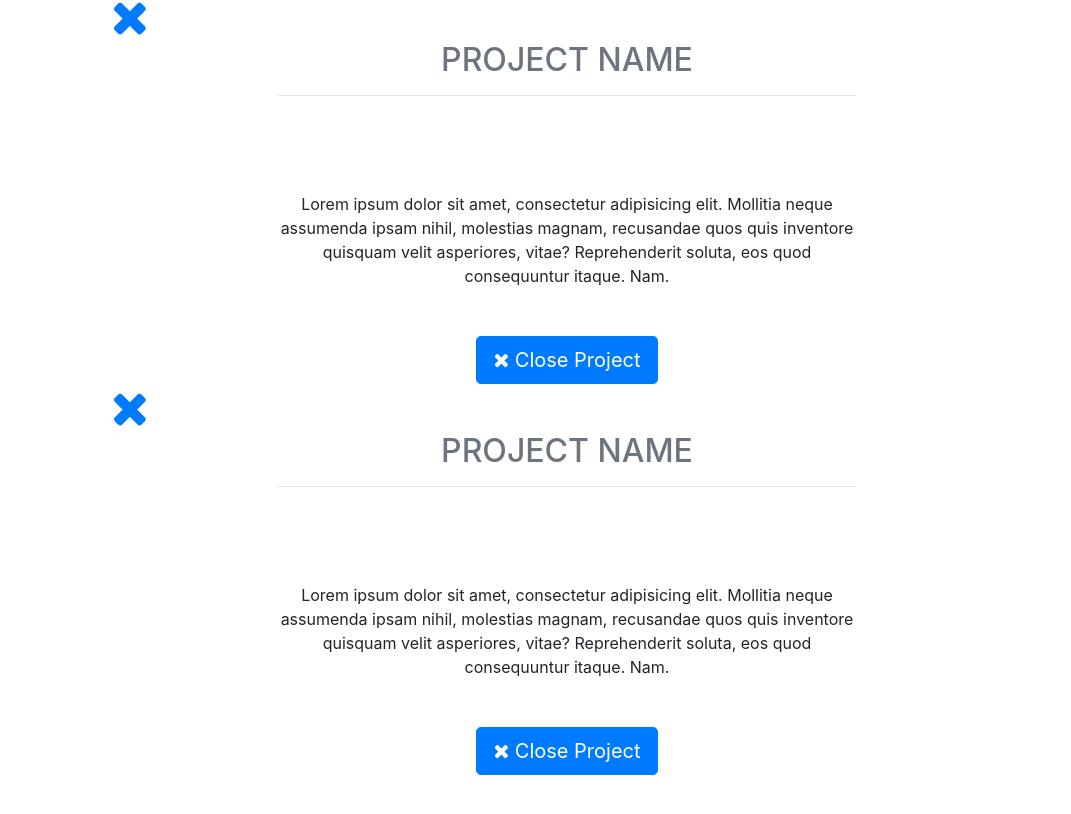
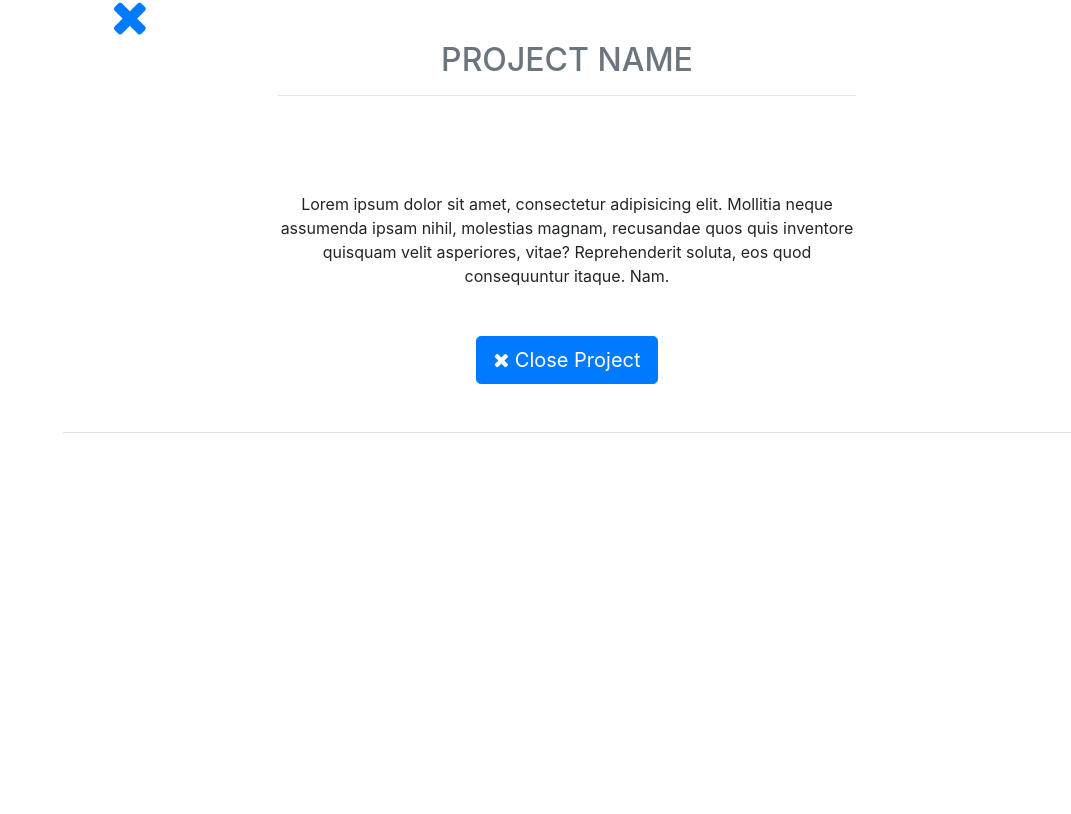
Before and after one commit to keolazy/keolazy.github.io, a website with bundled scripts: page index.html in a window 1280 px wide. Shown: the part 5790-6604 px from the top of the page, without its empty margins (209-1280 px from the left). After the commit the page ends 6223 px from the top, so only its background shows below. Built offline with nearby package versions, Linux system fonts and the light colour scheme; files whose address does not match are found by name; a web font is replaced by a local one.

Commit message:
removed portfolio

```diff
--- a/index.html
+++ b/index.html
@@ -425,35 +425,7 @@
                 <a class="btn btn-primary btn-lg rounded-pill portfolio-modal-dismiss" href="#">
                   <i class="fa fa-close"></i>
                   Close Project</a>
-              </div>
-            </div>
-          </div>
-        </div>
-      </div>
 
-      <!-- Portfolio Modal 6 -->
-      <div class="portfolio-modal mfp-hide" id="portfolio-modal-6">
-        <div class="portfolio-modal-dialog bg-white">
-          <a class="close-button d-none d-md-block portfolio-modal-dismiss" href="#">
-            <i class="fa fa-3x fa-times"></i>
-          </a>
-          <div class="container text-center">
-            <div class="row">
-              <div class="col-lg-8 mx-auto">
-                <h2 class="text-secondary text-uppercase mb-0">Project Name</h2>
-                <hr class="star-dark mb-5">
-                <img class="img-fluid mb-5" src="img/portfolio/submarine.png" alt="">
-                <p class="mb-5">Lorem ipsum dolor sit amet, consectetur adipisicing elit. Mollitia neque assumenda ipsam nihil, molestias
-                  magnam, recusandae quos quis inventore quisquam velit asperiores, vitae? Reprehenderit soluta, eos quod
-                  consequuntur itaque. Nam.</p>
-                <a class="btn btn-primary btn-lg rounded-pill portfolio-modal-dismiss" href="#">
-                  <i class="fa fa-close"></i>
-                  Close Project</a>
-              </div>
-            </div>
-          </div>
-        </div>
-      </div>
     </section>
 
     </div>
```
